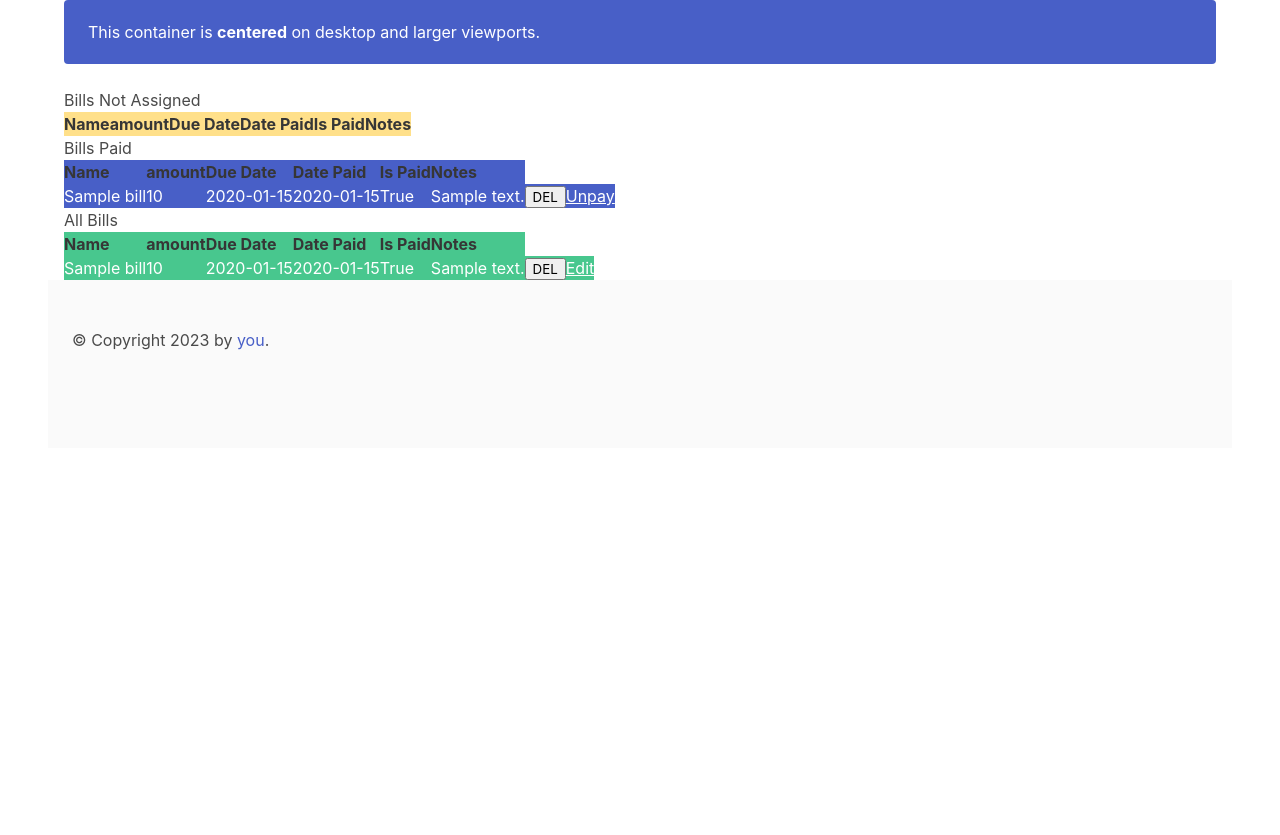
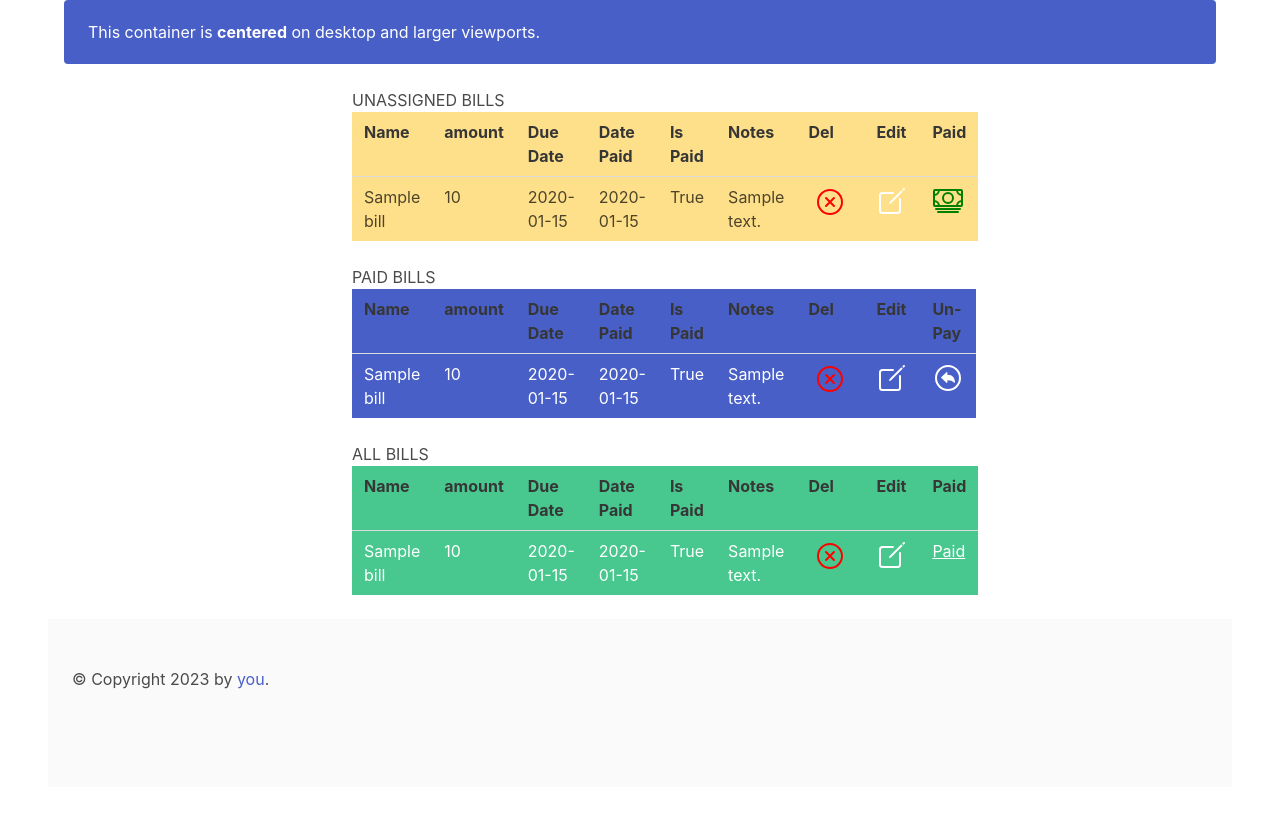
Before and after one commit to ravenstudios/flask_bills, a Flask app: page /show-bills in a window 1280 px wide. Shown: the part 100-935 px from the top of the page. Before the commit the page ends 450 px from the top, so only its background shows below. Run offline with Flask 3, Linux system fonts and the light colour scheme; tables that the repository leaves empty hold one stand-in row (values such as "Sample post"); lists and menus that the app fills with data are empty.

Commit message:
styled show bills

```diff
--- a/templates/bill/show-bills.html
+++ b/templates/bill/show-bills.html
@@ -1,8 +1,12 @@
 {% extends 'base-template.html' %}
 {% block content %}
-<div id="content">
-  <h1>Bills Not Assigned</h1>
-  <table>
+
+
+
+<div class="container columns is-multiline is-centered">
+  <div id="unassigned-bills" class="is-half column">
+    <h1>UNASSIGNED BILLS</h1>
+    <table id="Unassigned Bills" class="table">
       <tr class="notification is-warning">
         <th>Name</th>
         <th>amount</th>
@@ -10,9 +14,12 @@
         <th>Date Paid</th>
         <th>Is Paid</th>
         <th>Notes</th>
+        <th>Del</th>
+        <th>Edit</th>
+        <th>Paid</th>
       </tr>
       {% for bill in bills %}
-      {% if bill.paycheck_id == "" and bill.is_paid != True %}
+        {% if bill.paycheck_id != "True" %}
           <tr class="notification is-warning">
                 <td>{{ bill.name }}</td>
                 <td>{{ bill.amount }}</td>
@@ -22,18 +29,31 @@
                 <td>{{ bill.notes }}</td>
 
                 <td>
-                <button type="button" name="button" onclick="confirmDelete('/remove-bill?_id={{ bill._id }}', 'bill')">DEL</button>
+                  <button type="button" name="button" onclick="confirmDelete('/remove-bill?_id={{ bill._id }}', 'bill')" style="color: transparent; background-color: transparent; border: none; cursor: pointer;">
+                    <ion-icon size="large" style="color:red;" name="close-circle-outline"></ion-icon>
+                  </button>
                 </td>
-
-              <td><a href="/edit-bill-form?_id={{ bill._id }}">Edit</a></td>
-              <td><a href="/paid-bill?_id={{ bill._id }}">Paid</a></td>
+                <td>
+                  <a href="/edit-bill-form?_id={{ bill._id }}">
+                    <ion-icon size="large" style="color:white;" name="create-outline"></ion-icon>
+                  </a>
+                </td>
+                <td>
+                  <a href="/paid-bill?_id={{ bill._id }}">
+                    <ion-icon size="large" style="color:green;" name="cash-outline"></ion-icon>
+                  </a>
+                </td>
           </tr>
           {% endif %}
         {% endfor %}
     </table>
+  </div>
+</div>
 
-  <h1>Bills Paid</h1>
-  <table>
+<div class="container columns is-multiline is-centered">
+  <div id="Paid Bills" class="is-half column">
+    <h1>PAID BILLS</h1>
+    <table class="table">
       <tr class="notification is-link">
         <th>Name</th>
         <th>amount</th>
@@ -41,6 +61,9 @@
         <th>Date Paid</th>
         <th>Is Paid</th>
         <th>Notes</th>
+        <th>Del</th>
+        <th>Edit</th>
+        <th>Un-Pay</th>
       </tr>
       {% for bill in bills %}
         {% if bill.is_paid == True %}
@@ -52,15 +75,33 @@
                 <td>{{ bill.is_paid }}</td>
                 <td>{{ bill.notes }}</td>
 
-              <td><button type="button" name="button" onclick="confirmDelete('/remove-bill?_id={{ bill._id }}', 'bill')">DEL</button></td>
-              <td><a href="/unpay-bill?_id={{ bill._id }}">Unpay</a></td>
-
+                <td>
+                  <button type="button" name="button" onclick="confirmDelete('/remove-bill?_id={{ bill._id }}', 'bill')" style="color: transparent; background-color: transparent; border: none; cursor: pointer;">
+                    <ion-icon size="large" style="color:red;" name="close-circle-outline"></ion-icon>
+                  </button>
+                </td>
+                <td>
+                  <a href="/edit-bill-form?_id={{ bill._id }}">
+                  <ion-icon size="large" style="color:white;" name="create-outline"></ion-icon>
+                </a>
+                </td>
+                <td>
+                  <a href="/unpay-bill?_id={{ bill._id }}">
+                    <ion-icon size="large" style="color:white;" name="arrow-undo-circle-outline"></ion-icon>
+                  </a>
+              </td>
           </tr>
           {% endif %}
         {% endfor %}
     </table>
-  <h1>All Bills</h1>
-  <table>
+  </div>
+</div>
+
+
+<div class="container columns is-multiline is-centered">
+  <div id="All Bills" class="is-half column">
+    <h1>ALL BILLS</h1>
+    <table class="table">
       <tr class="notification is-success">
         <th>Name</th>
         <th>amount</th>
@@ -68,6 +109,9 @@
         <th>Date Paid</th>
         <th>Is Paid</th>
         <th>Notes</th>
+        <th>Del</th>
+        <th>Edit</th>
+        <th>Paid</th>
       </tr>
       {% for bill in bills %}
         <tr class="notification is-success">
@@ -77,14 +121,24 @@
               <td>{{ bill.date_paid }}</td>
               <td>{{ bill.is_paid }}</td>
               <td>{{ bill.notes }}</td>
-            <td><button type="button" name="button" onclick="confirmDelete('/remove-bill?_id={{ bill._id }}', 'bill')">DEL</button></td>
-            <td><a href="/edit-bill-form?_id={{ bill._id }}">Edit</a></td>
+
+              <td>
+                <button type="button" name="button" onclick="confirmDelete('/remove-bill?_id={{ bill._id }}', 'bill')" style="color: transparent; background-color: transparent; border: none; cursor: pointer;">
+                  <ion-icon size="large" style="color:red;" name="close-circle-outline"></ion-icon>
+                </button>
+              </td>
+              <td>
+                <a href="/edit-bill-form?_id={{ bill._id }}">
+                <ion-icon size="large" style="color:white;" name="create-outline"></ion-icon>
+              </a>
+              </td>
+              <td><a href="/paid-bill?_id={{ bill._id }}">Paid</a></td>
         </tr>
         {% endfor %}
     </table>
+  </div>
+</div>
 
-
-</div>
 <script type="text/javascript">
   function confirmDelete(href, message){
     let c = confirm("Are you sure you want to remove this " +  message + "?");
```
Lines whose indentation alone changed are shown as unchanged.
